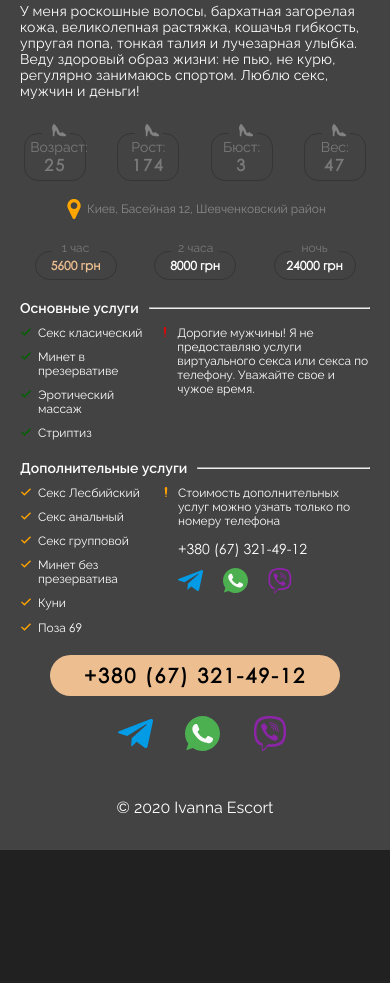
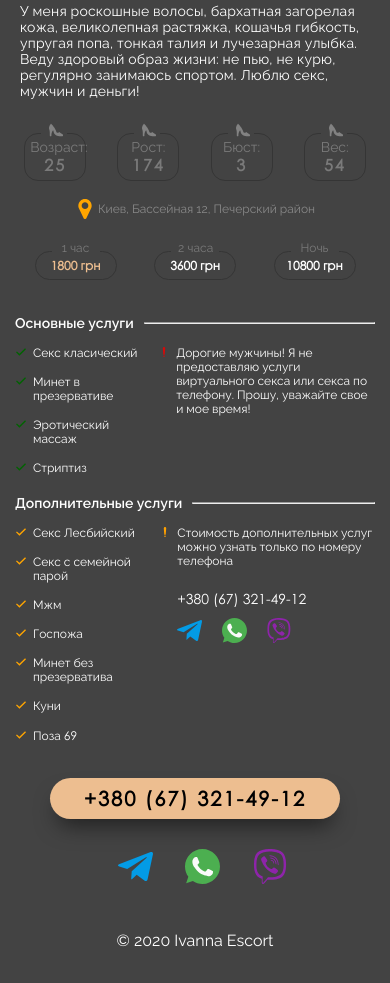
Before and after one commit to kostya1488/ivannaSotra, a plain HTML site: page index.html in a window 390 px wide. Shown: the part 620-1603 px from the top of the page. Before the commit the page ends 1470 px from the top, so only its background shows below. Drawn offline with nearby package versions, Linux system fonts and the light colour scheme; some packages are replaced by stand-ins of ours; a script that the page names is missing; a small style sheet from the web is missing; files whose address does not match are found by name.

Commit message:
edit content

```diff
--- a/index.html
+++ b/index.html
@@ -58,15 +58,15 @@
 
             <div class="aboutMeContacts bl_cont_pos-center">
                 <div class="contactAdress">
-                    <p>Киев • Басейная 12 <br> Шевченковский район</p>
+                    <p>Киев • Бассейная 12 <br> Печерский район</p>
                 </div>
                 <div class="contactNumber">
                     <a class="font_for_numbers" href="tel:+380673214912">+380 (67) 321-49-12</a>
                 </div>
                 <div class="contactSocial bl_cont_pos-center">
-                    <a href="tg://"><img h src="assets/social icons/telegram.svg" alt="t"></a>
-                    <a href="https://wa.me/1XXXXXXXXXX"><img src="assets/social icons/whatsapp.svg" alt="w"></a>
-                    <a href="viber://"><img src="assets/social icons/viber.svg" alt="v"></a>
+                    <a href="https://t.me/milashkanavse100"><img h src="assets/social icons/telegram.svg" alt="t"></a>
+                    <a href="https://wa.me/380673214912"><img src="assets/social icons/whatsapp.svg" alt="w"></a>
+                    <a href="viber://chat?number=380673214912"><img src="assets/social icons/viber.svg" alt="v"></a>
                 </div>
             </div>
         </section>
@@ -136,19 +136,19 @@
                     <div>
                         <div class="tarif">1 час</div>
                         <div class="price font_for_numbers text-color-yellow">
-                            <p>5600 грн</p>
+                            <p>1800 грн</p>
                         </div>
                     </div>
                     <div>
                         <div class="tarif p12">2 часа</div>
                         <div class="price font_for_numbers">
-                            <p>8000 грн</p>
+                            <p>3600 грн</p>
                         </div>
                     </div>
                     <div>
-                        <div class="tarif">ночь</div>
+                        <div class="tarif">Ночь</div>
                         <div class="price font_for_numbers">
-                            <p>24000 грн</p>
+                            <p>10800 грн</p>
                         </div>
                     </div>
                 </div>
@@ -159,7 +159,7 @@
 
                 <div class="contactAdressTouch">
                     <img src="assets/marker.svg">
-                    <p> Киев, Басейная 12, Шевченковский район</p>
+                    <p> Киев, Бассейная 12, Печерский район</p>
                 </div>
 
                 <div class="borderBlock wrapper750 text_center">
@@ -196,7 +196,7 @@
                         </div>
                         <div class="param-item">
                             <p>Вес:</p>
-                            <p class="param-value font_for_numbers">47</p>
+                            <p class="param-value font_for_numbers">54</p>
                         </div>
                     </div>
                     <div class="hideOnPhone">
@@ -234,7 +234,7 @@
                             <li>Стриптиз</li>
                         </ul>
                         <ul class="otherInfoTouch mob-attentionRed ">
-                            <li>Дорогие мужчины! Я не предоставляю услуги виртуального секса или секса по телефону. Уважайте свое и чужое время.</li>
+                            <li>Дорогие мужчины! Я не предоставляю услуги виртуального секса или секса по телефону. Прошу, уважайте свое и мое время!</li>
                         </ul>
                     </div>
                 </div>
@@ -246,8 +246,9 @@
                     <div class="mob-servList">
                         <ul class="mob-yellowCheck">
                             <li>Секс Лесбийский</li>
-                            <li>Секс анальный</li>
-                            <li>Секс групповой</li>
+                            <li>Секс с семейной парой</li>
+                            <li>Мжм</li>
+                            <li>Госпожа</li>
                             <li>Минет без презерватива</li>
                             <li>Куни</li>
                             <li>Поза <span class="font_for_numbers">69</span></li>
@@ -260,9 +261,9 @@
                             <div class="mob-socialContacts font_for_numbers">
                                 <a href="tel:+380673214912">+380 (67) 321-49-12</a>
                                 <div class="contactSocial">
-                                    <a href="tg://"><img h src="assets/social icons/telegram.svg" alt="t"></a>
-                                    <a href="https://wa.me/1XXXXXXXXXX"><img src="assets/social icons/whatsapp.svg" alt="w"></a>
-                                    <a href="viber://"><img src="assets/social icons/viber.svg" alt="v"></a>
+                                    <a href="https://t.me/milashkanavse100"><img h src="assets/social icons/telegram.svg" alt="t"></a>
+                                    <a href="https://wa.me/380673214912"><img src="assets/social icons/whatsapp.svg" alt="w"></a>
+                                    <a href="viber://chat?number=380673214912"><img src="assets/social icons/viber.svg" alt="v"></a>
                                 </div>
                             </div>
 
@@ -283,13 +284,14 @@
                 <div class="otherInfoContacts font_for_numbers bl_cont_pos-center">
                     <a href="tel:+380673214912">+380 (67) 321-49-12</a>
                     <div class="socialIcons">
-                        <a href="tg://"><img h src="assets/social icons/telegram.svg" alt="t"></a>
-                        <a href="https://wa.me/1XXXXXXXXXX"><img src="assets/social icons/whatsapp.svg" alt="w"></a>
-                        <a href="viber://"><img src="assets/social icons/viber.svg" alt="v"></a>
+                        <a href="https://t.me/milashkanavse100"><img h src="assets/social icons/telegram.svg" alt="t"></a>
+                        <a href="https://wa.me/380673214912"><img src="assets/social icons/whatsapp.svg" alt="w"></a>
+                        <a href="viber://chat?number=380673214912"><img src="assets/social icons/viber.svg" alt="v"></a>
+
                     </div>
                 </div>
                 <div class="alertaRed">
-                    <li>Дорогие мужчины! Я не предоставляю услуги виртуального секса или секса по телефону. Уважайте свое и чужое время.</li>
+                    <li>Дорогие мужчины! Я не предоставляю услуги виртуального секса или секса по телефону. Прошу, уважайте свое и мое время!</li>
                 </div>
             </div>
         </section>
@@ -299,9 +301,9 @@
                 <a class="font_for_numbers" href="tel:+380673214912">+380 (67) 321-49-12</a>
             </div>
             <div class="contactSocial">
-                <a href="tg://"><img h src="assets/social icons/telegram.svg" alt="t"></a>
-                <a href="https://wa.me/1XXXXXXXXXX"><img src="assets/social icons/whatsapp.svg" alt="w"></a>
-                <a href="viber://"><img src="assets/social icons/viber.svg" alt="v"></a>
+                <a href="https://t.me/milashkanavse100"><img h src="assets/social icons/telegram.svg" alt="t"></a>
+                <a href="https://wa.me/380673214912"><img src="assets/social icons/whatsapp.svg" alt="w"></a>
+                <a href="viber://chat?number=380673214912"><img src="assets/social icons/viber.svg" alt="v"></a>
             </div>
         </div>
     </main>
--- a/style.css
+++ b/style.css
@@ -167,12 +167,13 @@ header {
 }
 
 .contactNumber {
-    background-color: #edbe90;
     padding: 2px 30px;
     border-radius: 50px;
     letter-spacing: 2px;
     font-size: 30px;
     font-weight: 700;
+    background: #edbe90;
+    box-shadow: 0px 13px 22px -7px rgba(0, 0, 0, 0.54);
 }
 
 .contactNumber a {
@@ -299,7 +300,7 @@ p.param-value {
 .servicesList {
     display: flex;
     justify-content: space-around;
-    padding: 0 20px 20px;
+    padding: 10px 20px;
 }
 
 .servListCol p {
@@ -537,7 +538,7 @@ footer {
         padding-left: 6px;
         width: 24px;
         top: 10px;
-        left: 22px;
+        left: 17px;
     }
     .param-item,
     .param-icon {
@@ -599,6 +600,7 @@ footer {
         list-style: none;
     }
     .servListCol li {
+        margin-top: 15px;
         font-size: 12px;
         margin-left: 10px;
         max-width: 210px;
@@ -629,7 +631,7 @@ footer {
         margin: 0 15px 0 0;
     }
     .mob-socialContacts {
-        margin: 10px 0 0 10px;
+        margin: 20px 0 0 10px;
     }
     .contactSocial {
         justify-content: flex-start;
@@ -644,10 +646,13 @@ footer {
         width: 240px;
         text-align: center;
     }
+    .aboutMeContactsTouch {
+        padding: 20px 0;
+    }
     .aboutMeContactsTouch .contactSocial {
         width: 200px;
         justify-content: space-around;
-        padding: 20px 0;
+        padding: 30px 0 0;
     }
     footer {
         height: 35px;
@@ -662,14 +667,17 @@ footer {
 }
 
 @media only screen and (min-width: 320px) and (max-width: 390px) {
+    .servicesList {
+        padding: 15px
+    }
     .param-item {
         padding: 5px;
     }
     .param-icon {
-        padding-left: 6px;
+        padding-left: 4px;
         width: 22px;
         top: 8px;
-        left: 18px;
+        left: 17px;
     }
     .param-icon img {
         width: 14px;
```
